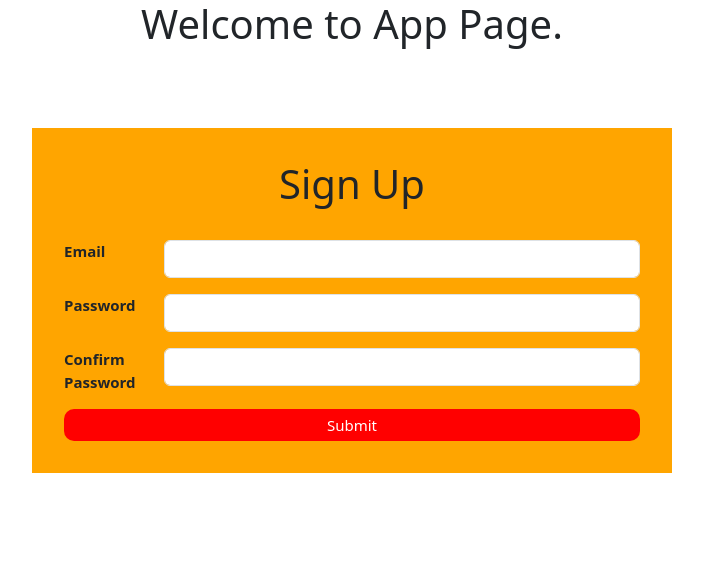
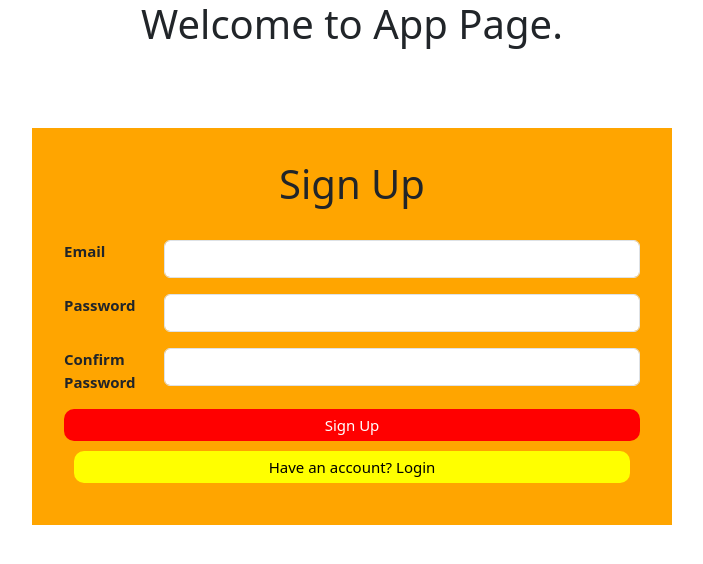
Before and after one commit to CoolShivas/React_Mail_Box_Client, a React app in the folder mail_box_client/: page / in a window 1280 px wide. Shown: the top 564 px of the page, without its empty margins (288-991 px from the left). Built offline with nearby package versions, Linux system fonts and the light colour scheme; the HTML template or start-up script is replaced by a standard one.

Commit message:
Added Have an account? Login button on SignUp Form

```diff
--- a/mail_box_client/src/auth/SignUp.jsx
+++ b/mail_box_client/src/auth/SignUp.jsx
@@ -44,6 +44,7 @@ const SignUp = () => {
     };
 
     return (
+        <>
             <form className={styles.signup_div} onSubmit={handlerOnSubmitForm}>
                 <div className={styles.heading}>
                     <h1> Sign Up </h1>
@@ -77,9 +78,17 @@ const SignUp = () => {
                 </div>
 
                 <div className={styles.actions_signup__btn}>
-                <button type="submit"> Submit </button>
+                    <button type="submit"> Sign Up </button>
                 </div>
+
+                <div className={styles.actions_have_account__btn}>
+                    <button className={styles.have_account}> Have an account? Login </button>
+                </div>
+
+
+
             </form>
+        </>
     );
 };
 
--- a/mail_box_client/src/auth/SignUp.module.css
+++ b/mail_box_client/src/auth/SignUp.module.css
@@ -40,3 +40,28 @@
     background-color: greenyellow;
   }
 }
+
+.actions_have_account__btn {
+  font-size: 15px;
+  font-weight: 500;
+  margin: 10px;
+
+  && button {
+    width: 100%;
+    border: none;
+    padding: 0.3rem;
+    background-color: yellow;
+
+    border-radius: 10px;
+    -webkit-border-radius: 10px;
+    -moz-border-radius: 10px;
+    -ms-border-radius: 10px;
+    -o-border-radius: 10px;
+  }
+
+  && button:hover {
+    font-size: 25px;
+    color: white;
+    background-color: blue;
+  }
+}
```
Lines whose indentation alone changed are shown as unchanged.
